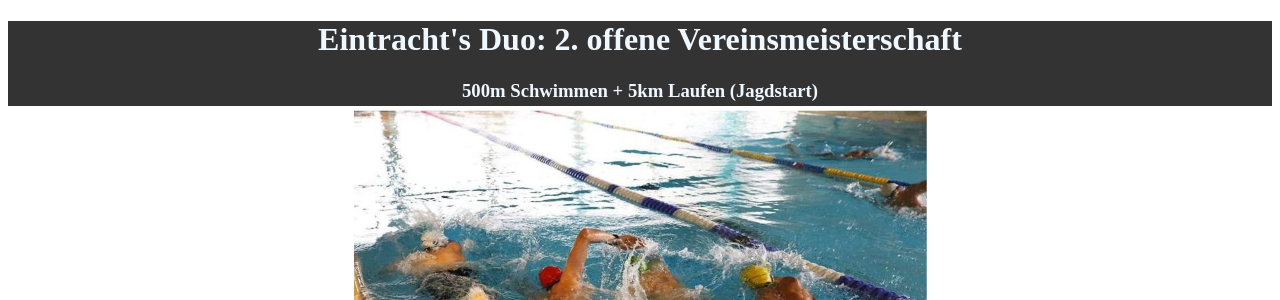
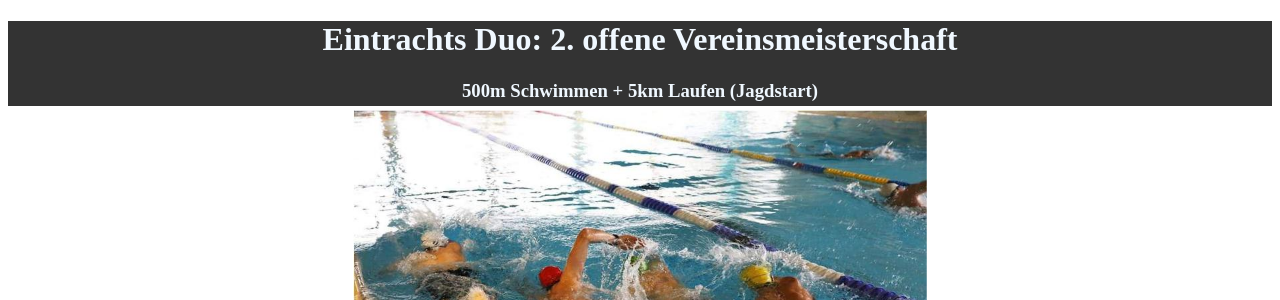
Before and after one commit to tglunde/registration-system, a Python web app: template templates/index.html in a window 1280 px wide. Shown: the top 300 px of the page. Run offline with Jinja, Linux system fonts and the light colour scheme; the template is opened without the code that fills it, so the values that code supplies are empty.

Commit message:
spelling correction

```diff
--- a/templates/dashboard.html
+++ b/templates/dashboard.html
@@ -8,7 +8,7 @@
 <body>
     <div class="headliner">
         <button class="home-btn" onclick="window.location.href = '/';">Startseite</button>
-        <h1>Eintracht's Duo: 2. offene Vereinsmeisterschaft</h1>
+        <h1>Eintrachts Duo: 2. offene Vereinsmeisterschaft</h1>
 	<h3>500m Schwimmen + 5km Laufen (Jagdstart)</h3>
     </div>
     <div class="table-wrap">
--- a/templates/index.html
+++ b/templates/index.html
@@ -7,7 +7,7 @@
 
     <body>
         <div class="headliner">
-            <h1>Eintracht's Duo: 2. offene Vereinsmeisterschaft</h1>
+            <h1>Eintrachts Duo: 2. offene Vereinsmeisterschaft</h1>
 	    <h3>500m Schwimmen + 5km Laufen (Jagdstart)</h3>
         </div>
 
--- a/templates/infos.html
+++ b/templates/infos.html
@@ -8,7 +8,7 @@
 <body>
     <div class="headliner">
         <button class="home-btn" onclick="window.location.href = '/';">Startseite</button>
-        <h1>Eintracht's Duo: 2. offene Vereinsmeisterschaft</h1>
+        <h1>Eintrachts Duo: 2. offene Vereinsmeisterschaft</h1>
         <h3>500m Schwimmen + 5km Laufen (Jagdstart)</h3>
     </div>
     <div class="info-wrap">
--- a/templates/signup.html
+++ b/templates/signup.html
@@ -7,7 +7,7 @@
     <body>
         <div class="headliner">
             <button class="home-btn" onclick="window.location.href = '/';">Startseite</button>
-            <h1>Eintracht's Duo: 2. offene Vereinsmeisterschaft</h1>
+            <h1>Eintrachts Duo: 2. offene Vereinsmeisterschaft</h1>
 	    <h3>500m Schwimmen + 5km Laufen (Jagdstart)</h3>
         </div>
         <div class="signup-wrap">
```
Also changed, not shown: database.db.
